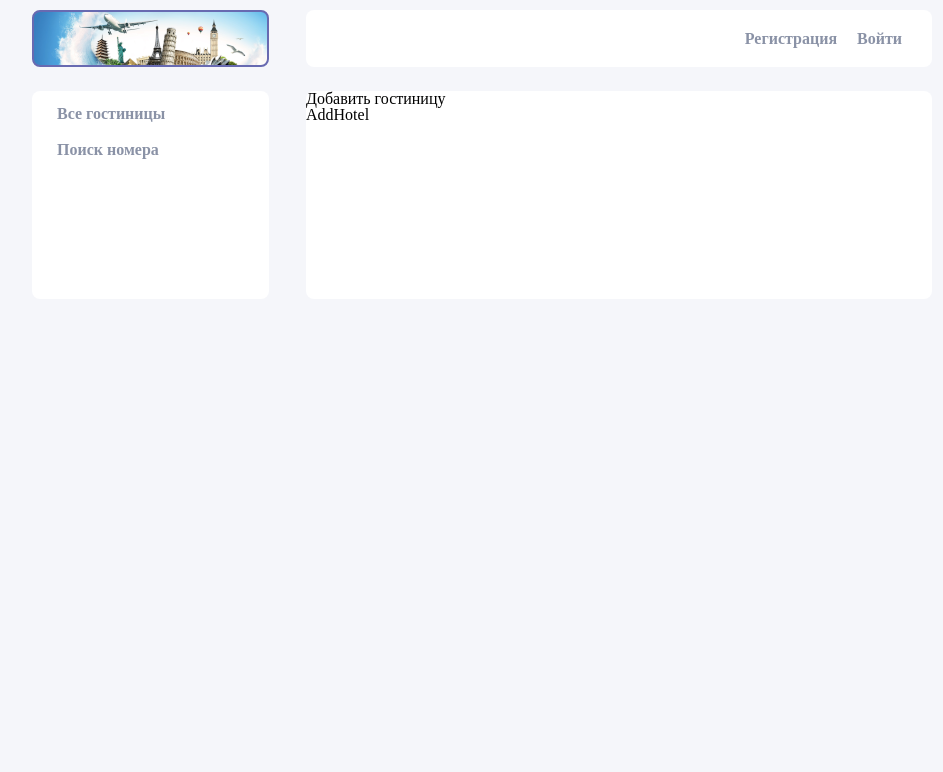
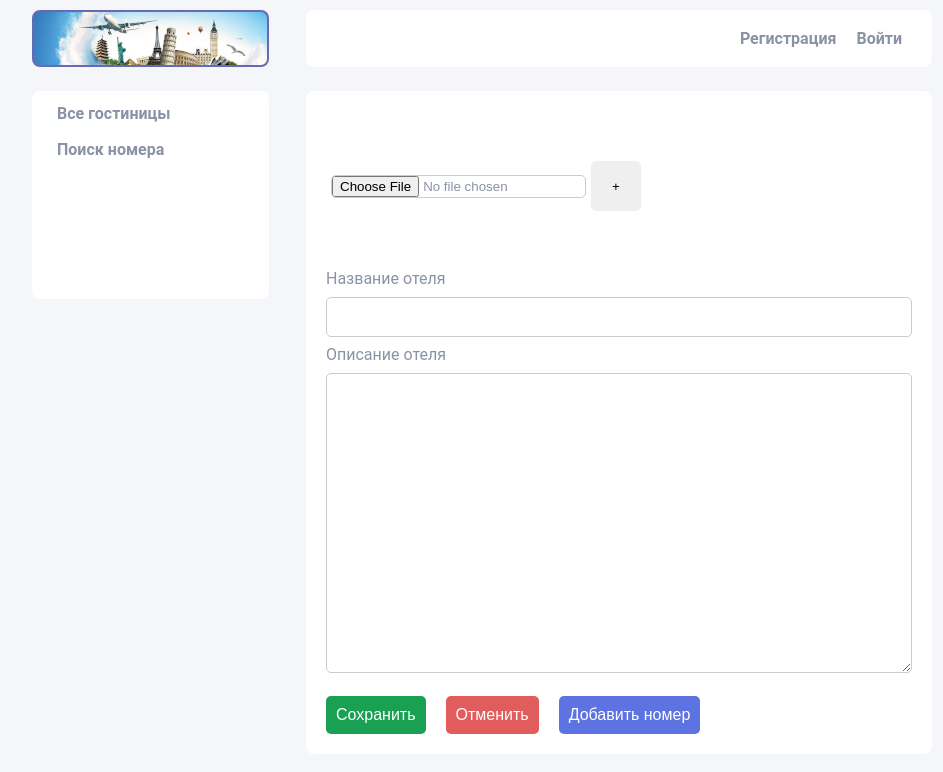
Before and after one commit to ozkostay/fjs-diplom, a React (Create React App) app in the folder frontend/: page /addhotel in a window 1280 px wide. Shown: the top 772 px of the page, without its empty margins (158-1101 px from the left). Built offline with nearby package versions, Linux system fonts and the light colour scheme.

Commit message:
start AddHotels

```diff
--- a/frontend/src/App.css
+++ b/frontend/src/App.css
@@ -7,8 +7,14 @@ blockquote,q{quotes:none}
 blockquote:before,blockquote:after,q:before,q:after{content:'';content:none}
 table{border-collapse:collapse;border-spacing:0}
 
+input,textarea{border-radius: 5px;border: 1px solid #ccc}
+button{border-radius: 5px;border: 0px solid #ccc}
+
+@import url('https://fonts.googleapis.com/css2?family=Roboto&display=swap');
+
 body {
   background-color: #f5f6fa;
+  font-family: 'Roboto', sans-serif;
 }
 
 .bb {
@@ -233,6 +239,8 @@ body {
 .mainpage {
   margin: 20px;
   font-size: 22px;
+  font-size: 1em;
+  color: #8a92a6;
 }
 
 .read {
@@ -272,3 +280,78 @@ body {
   margin-left: 121px;
   margin-bottom: 30px;
 }
+
+.addhotel-span {
+  display: block;
+  margin: 10px 0 0 0 ;
+
+}
+
+.addhotel-title {
+  box-sizing: border-box;
+  width: 100%;
+  height: 40px;
+  padding: 5px;
+  margin: 10px 0 0 0 ;
+  font-size: 1.3em;
+  color: #232d42;
+}
+
+.addhotel-desc {
+  box-sizing: border-box;
+  margin: 10px 0 0 0 ;
+  padding: 5px;
+  width: 100%;
+  min-height: 300px;
+  color: #232d42;
+  font-size: 1.1em;
+}
+
+.addhoyel-btn {
+  color: white;
+  display: flex;
+  margin: 10px 20px 0 0;
+  font-size: 1em;
+}
+
+.addhoyel-btn.green {
+  background-color: #1aa053;
+  padding: 10px;
+}
+
+.addhoyel-btn.red {
+  background-color: #e15d5d;
+  padding: 10px;
+}
+
+.addhoyel-btn.blue {
+  background-color: #5d73e1;
+  padding: 10px;
+}
+
+.addhotel-preview {
+  box-sizing: border-box;
+  min-height: 150px;
+  width: 100%;
+  padding: 5px;
+  display: flex;
+  justify-content: left;
+  align-items: center;
+  flex-wrap: wrap;
+}
+
+.addhotel-pics-preview {
+  width: calc((100% - 29px) / 2);
+  height: 120px;
+  border: 1px solid black;
+  margin: 5px;
+  background-color: #adb5bd;
+  border-radius: 5px;
+  border: none;
+}
+
+.addhotel-pics-btn {
+  width: 50px;
+  height: 50px;
+  margin: 5px;
+}
--- a/frontend/src/components/hotels/AddHotel.jsx
+++ b/frontend/src/components/hotels/AddHotel.jsx
@@ -1,5 +1,6 @@
 import React from "react";
 import { useSelector, useDispatch } from "react-redux";
+import AddHotelPics from "./AddHotelPics";
 
 export default function AddHotel() {
   // const { user } = useSelector((state) => state.crUser);
@@ -11,8 +12,24 @@ export default function AddHotel() {
 
   return (
     <>
-      <div>Добавить гостиницу</div>
-      <div>AddHotel</div>
+      <div className="mainpage">
+        <AddHotelPics />
+        <div>
+          <span className="addhotel-span">Название отеля</span>
+          <input className="addhotel-title" type="text" />
+        </div>
+        <div>
+          <label>
+            <span className="addhotel-span">Описание отеля</span>
+            <textarea className="addhotel-desc" />
+          </label>
+        </div>
+        <div className="addhoyel-btn">
+          <button className="addhoyel-btn green">Сохранить</button>
+          <button className="addhoyel-btn red">Отменить</button>
+          <button className="addhoyel-btn blue">Добавить номер</button>
+        </div>
+      </div>
     </>
   );
 }
--- /dev/null
+++ b/frontend/src/components/hotels/AddHotelPics.jsx
@@ -0,0 +1,28 @@
+import React, { useState } from "react";
+import { useSelector, useDispatch } from "react-redux";
+
+export default function AddHotelPics() {
+  // const { user } = useSelector((state) => state.crUser);
+  const [pics, setPics] = useState([]);
+  const dispatch = useDispatch();
+
+  // useEffect(() => {
+  //   console.log('useEffect ', user);
+  // }, []);
+  function fnPics2Arr(e) {
+    console.log('EVENT FILE', e.target);
+  }
+
+  return (
+    <>
+      <div className="addhotel-preview">
+        <input type="file" onChange={fnPics2Arr}/>
+        {/* <div className="addhotel-pics-preview">1</div>
+        <div className="addhotel-pics-preview">2</div>
+        <div className="addhotel-pics-preview">1</div> */}
+
+        <button className="addhotel-pics-btn">+</button>
+      </div>
+    </>
+  );
+}
```
